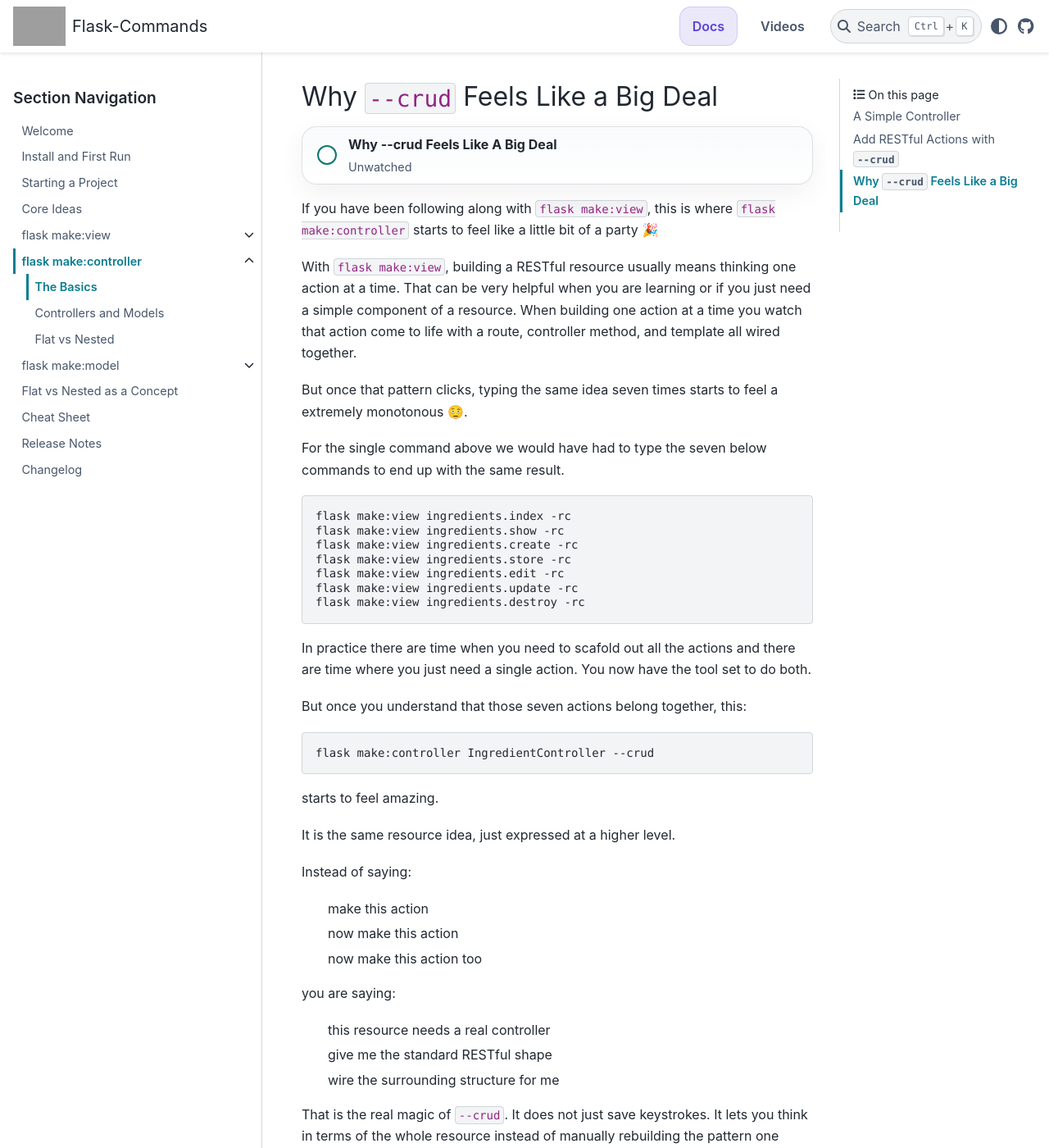
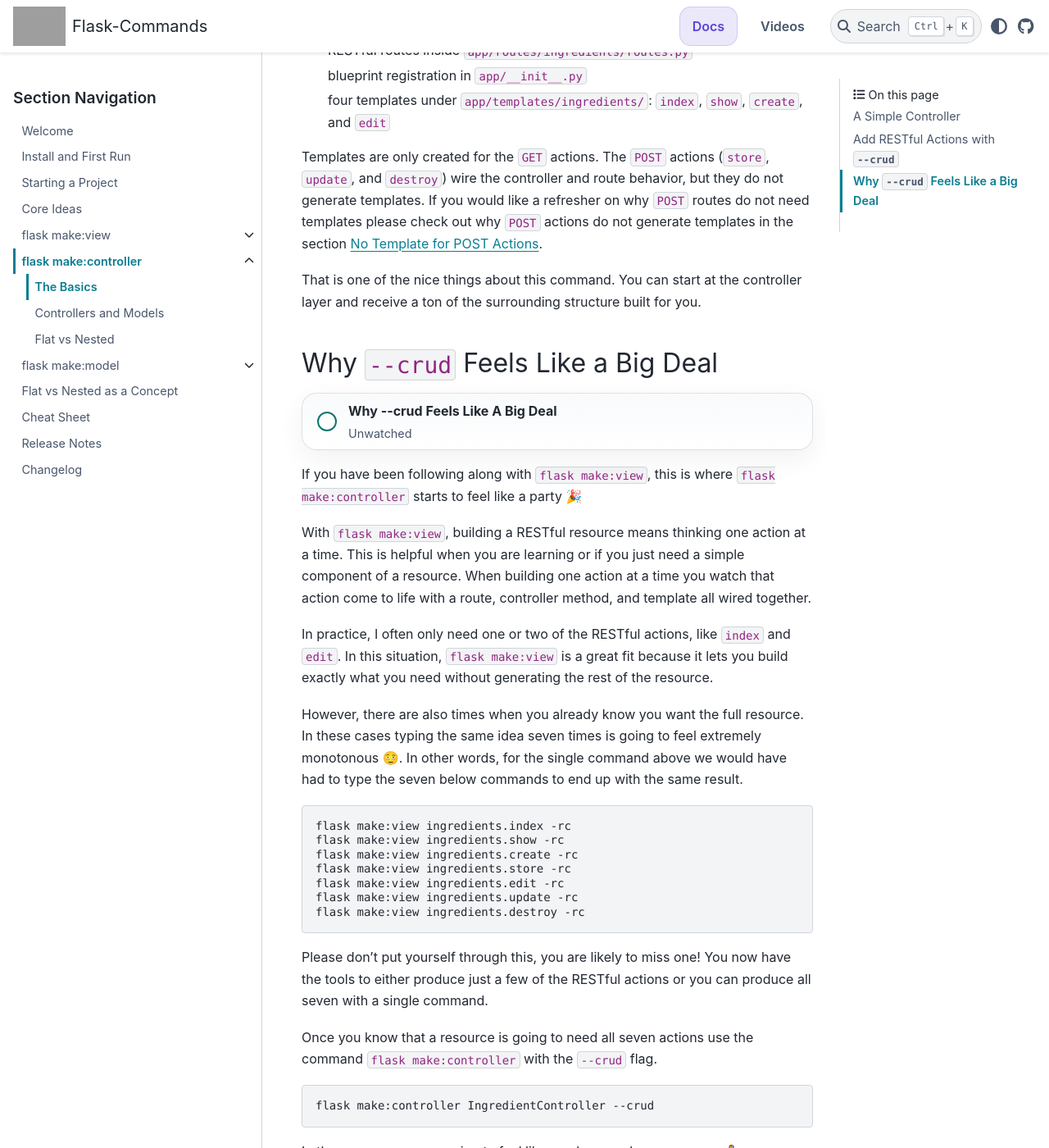
Before and after one commit to VoyagerX21/flask-commands, a Sphinx documentation site: the page built from docs/source/commands/make_controller/the_basics.rst, in a window 1280 px wide and 1400 px high, scrolled down 2308 px. Shown: the whole window at 82% size. Built offline with Sphinx 7.4.7 and the PyData theme 0.15.4, drawn with Linux system fonts in a browser that asks for light colours; some of the changed text lies outside the part shown; grey boxes are pictures that could not be loaded.

Commit message:
docs(make-controller): refine controller naming and models guidance
- Add controller naming guidance to the `make:controller` basics page, covering the `Controller` suffix, PascalCase, and singular naming.
- Refine the `make:controller` basics narrative with wording cleanups, improved warning presentation spacing, and a stronger explanation of when to choose `make:view` versus `make:controller --crud`.
- Rename the controller/models video key from `add-a-model-with-model-vs-m` to `add-a-model-with-model-or-m` and update its references in the video catalog.
- Retitle and revise the `make:controller` models page to frame `--model` and `-m` as two ways to connect controllers and models.

```diff
--- a/docs/source/commands/make_controller/the_basics.rst
+++ b/docs/source/commands/make_controller/the_basics.rst
@@ -29,7 +29,20 @@
 
    flask make:controller RecipeController
 
-This creates:
+Before we delve into what this command created, there are three naming
+conventions worth noticing:
+
+- Controllers always end with the word ``Controller``
+- Controllers use ``PascalCase`` (also called Upper CamelCase)
+- Controllers are singular, not plural
+
+I intentionally lined up the naming style with Python class naming because,
+at the heart of it, a controller is just a class.  Flask-Commands can handle
+other naming conventions; however, throughout this tutorial series, I
+will present controllers as singular and views as plural resources.
+
+Now let's get back to what you just created.  The above command makes two
+changes:
 
 - ``app/controllers/recipe_controller.py``
 - an import in ``app/controllers/__init__.py``
@@ -92,13 +106,13 @@
 Templates are only created for the ``GET`` actions. The ``POST`` actions
 (``store``, ``update``, and ``destroy``) wire the controller and route
 behavior, but they do not generate templates.  If you would like a refresher
-on why ``POST`` routes do not need templates please check out why POST
+on why ``POST`` routes do not need templates please check out why ``POST``
 actions do not generate templates in the section
 :ref:`No Template for POST Actions <no-template-for-post-actions>`.
 
 
 That is one of the nice things about this command. You can start at the
-controller layer and recieve a ton of the surrounding structure built for
+controller layer and receive a ton of the surrounding structure built for
 you.
 
 Why ``--crud`` Feels Like a Big Deal
@@ -107,19 +121,23 @@
 .. youtube_embed:: why-crud-feels-lika-a-big-deal
 
 If you have been following along with ``flask make:view``, this is where
-``flask make:controller`` starts to feel like a little bit of a party 🎉
+``flask make:controller`` starts to feel like a party 🎉
 
-With ``flask make:view``, building a RESTful resource usually means thinking
-one action at a time. That can be very helpful when you are learning or if you
+With ``flask make:view``, building a RESTful resource means thinking
+one action at a time. This is helpful when you are learning or if you
 just need a simple component of a resource.  When building one action at a time
 you watch that action come to life with a route, controller method, and
 template all wired together.
 
-But once that pattern clicks, typing the same idea seven times starts to feel
-a extremely monotonous 🫩.
+In practice, I often only need one or two of the RESTful actions, like
+``index`` and ``edit``. In this situation, ``flask make:view`` is a great
+fit because it lets you build exactly what you need without generating the
+rest of the resource.
 
-For the single command above we would have had to type the seven below commands
-to end up with the same result.
+However, there are also times when you already know you want the full
+resource.  In these cases typing the same idea seven times is going to feel
+extremely monotonous 🫩. In other words, for the single command above we
+would have had to type the seven below commands to end up with the same result.
 
 .. code-block:: bash
 
@@ -131,37 +149,39 @@
    flask make:view ingredients.update -rc
    flask make:view ingredients.destroy -rc
 
-In practice there are time when you need to scafold out  all the actions and
-there are time where you just need a single action.  You now have the tool set
-to do both.
+Please don't put yourself through this, you are likely to miss one! You now have
+the tools to either produce just a few of the RESTful actions or you can
+produce all seven with a single command.
 
-
-
-But once you understand that those seven actions belong together, this:
+Once you know that a resource is going to need all seven actions use the
+command ``flask make:controller`` with the ``--crud`` flag.
 
 .. code-block:: bash
 
    flask make:controller IngredientController --crud
 
-starts to feel amazing.
+In these cases you are going to feel like you have real superpowers 🦸‍♀️.
 
-It is the same resource idea, just expressed at a higher level.
+Both ``make:view`` and ``make:controller`` are able to build
+the same resources; however, they do this in different ways.  Our new
+``make:controller`` expresses the concept at a higher level.
 
-Instead of saying:
+Instead of scaffolding each action one by one, you are telling
+Flask-Commands:
 
-- make this action
-- now make this action
-- now make this action too
+- this resource needs the full RESTful actions
+- give it the standard RESTful shape
+- wire the surrounding structure
 
-you are saying:
+That is the real magic of ``--crud``. It does not replace the smaller
+step-by-step workflow. Instead it gives you another way to work when the
+situation calls for it.
 
-- this resource needs a real controller
-- give me the standard RESTful shape
-- wire the surrounding structure for me
+You now have both approaches at your hands:
 
-That is the real magic of ``--crud``. It does not just save keystrokes. It lets
-you think in terms of the whole resource instead of manually rebuilding the
-pattern one action at a time.
+- If you only need a few actions, ``flask make:view`` is the way to go
+- If you want the whole RESTful resource, ``flask make:controller`` with
+  ``--crud`` will save you time with a single command.
 
-Once the controller flow feels comfortable, the next question is how models
-fit into that story.
+The choice is yours based on what your app needs.  Once the controller flow
+feels comfortable, the next question is how models fit into that story.
```
Also changed, not shown: other parts of docs/source/commands/make_controller/the_basics.rst (+4 -3 lines), docs/source/_data/video_catalog.json (+4 -4 lines), docs/source/commands/make_controller/controllers_and_models.rst (+11 -10 lines).
